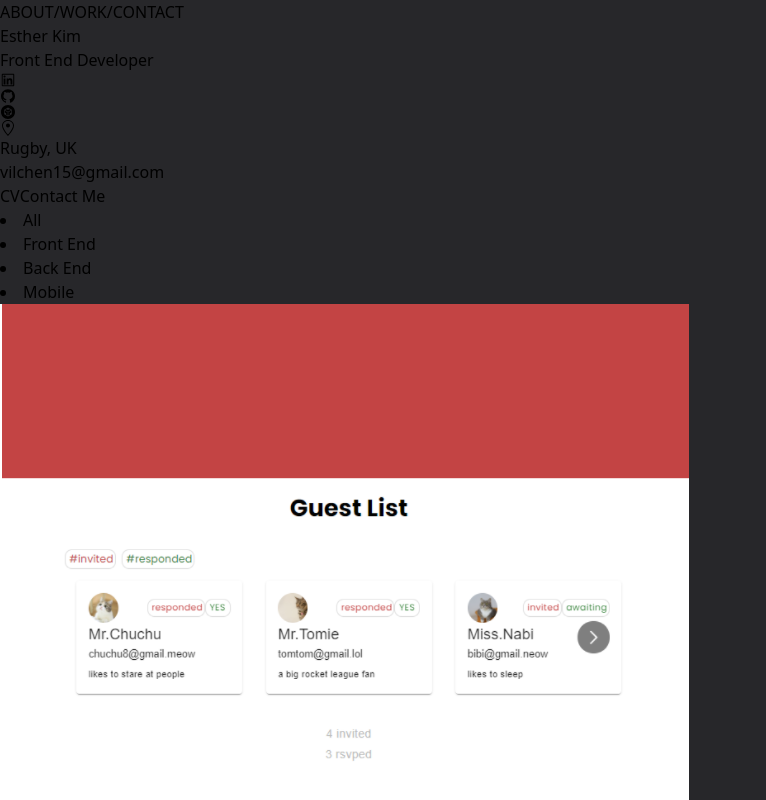
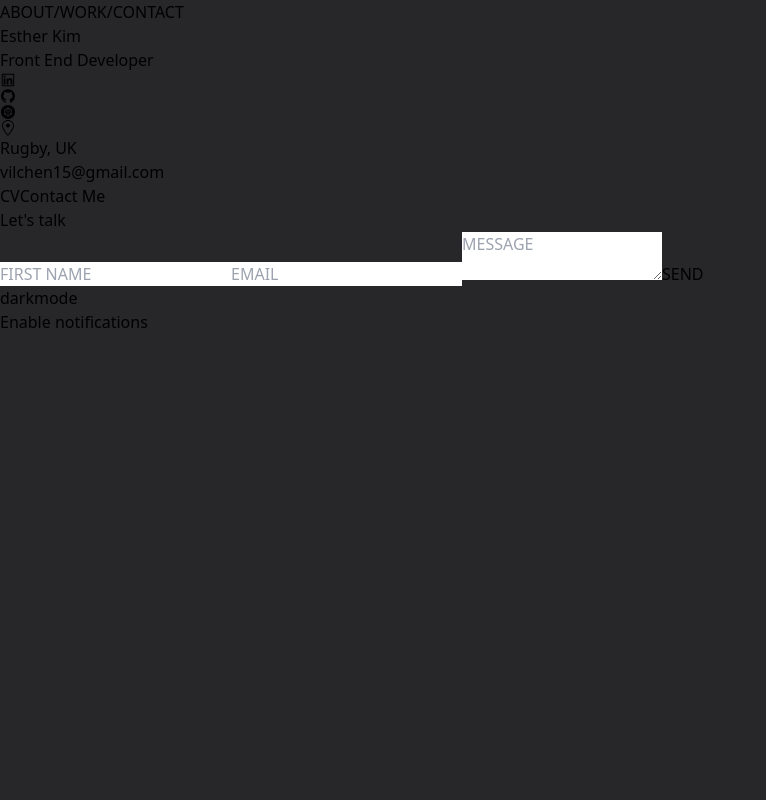
Before and after one commit to esther615kim/ek-portfolio, a React (Create React App) app: page / in a window 1280 px wide. Shown: the top 800 px of the page, without its empty margins (0-766 px from the left). Built offline with nearby package versions, Linux system fonts and the light colour scheme; a web font is replaced by a local one.

Commit message:
feat:add contact component view

```diff
--- a/src/App.tsx
+++ b/src/App.tsx
@@ -6,6 +6,7 @@ import Side from "./components/Side/Side";
 import CardContext from "./context/CardContext";
 import Theme from './components/Theme';
 import Work from './components/Cards/Work/index';
+import Contact from './components/Cards/Contact/index';
 
 
 function App() {
@@ -30,7 +31,8 @@ function App() {
         <Side />
       </div>
       <div className="col-span-12 p-5 rounded-r-lg bg-zinc-700 lg:col-span-9">
-        <Work/>
+        {/* <Work/> */}
+        <Contact />
        {/* {(card===undefined ||'about') && <About />}
        {(card==='work') && <Work />}
        {(card==='contact') && <Contact />} */}
--- a/src/components/Cards/Contact/index.tsx
+++ b/src/components/Cards/Contact/index.tsx
@@ -1,9 +1,24 @@
-import React from 'react'
 
-const Contact = () => {
+import {AiOutlineMail} from "react-icons/ai";
+export default function Contact() {
   return (
-    <div>index</div>
-  )
+    <div className="h-full p-5 md:p-20 ">
+      <div className="grid h-full pt-10 rounded-lg md:p-20 sm:pt-0 bg-zinc-800 justify-items-end">
+        {/* FORM */}
+      <div className="p-5 rounded-lg md:w-3/5 lg:w-3/5 xl:w-2/5 md:pt-10 bg-stone-200">
+        <h1 className="my-10 text-lg font-bold">Let's talk</h1>
+        <form action="submit">
+          <input className="w-full px-5 py-1 mb-5 rounded-md"type="text" placeholder="FIRST NAME" />
+          <input className="w-full px-5 py-1 mb-5 rounded-md" type="text" placeholder="EMAIL" />
+          <textarea className="w-full px-5 py-1 mb-5 rounded-md h-1/5" placeholder="MESSAGE"></textarea>
+          <button className="w-full px-5 py-1 mb-5 rounded-md shadow-md text-stone-100 hover:scale-95 font-poppins bg-zinc-700">
+           SEND
+          </button>
+        </form>
+      </div>
+
+      </div>
+
+    </div>
+  );
 }
-
-export default Contact;
--- a/src/components/Cards/Work/Navbar.tsx
+++ b/src/components/Cards/Work/Navbar.tsx
@@ -7,14 +7,14 @@ export const NavListItem: FunctionComponent<{value:Category|"All",handleSetCateg
     value, handleSetCategory
 })=>{
     return <li
-    className="cursor-pointer hover:text-red-400"
+    className="px-2 py-1 text-xs font-semibold text-red-400 rounded-lg cursor-pointer hover:text-white md:text-lg"
     onClick={()=>handleSetCategory(value)}
     >{value}</li>
 }
 
 const Navbar:FunctionComponent<{handleSetCategory:Function}> = (props) => {
   return (
-    <div className="flex py-2 pt-5 space-x-5 overflow-x-auto text-lg list-none text-stone-200 text-medium">
+    <div className="flex content-center justify-center py-2 pt-5 space-x-2 overflow-x-auto text-lg list-none text-stone-200 text-medium">
         <NavListItem value="All" {...props}/>
         <NavListItem value="Front End" {...props}/>
         <NavListItem value="Back End" {...props}/>
--- a/src/components/Cards/Work/ProjectCard.tsx
+++ b/src/components/Cards/Work/ProjectCard.tsx
@@ -27,10 +27,10 @@ const ProjectCard: FunctionComponent<{
     setDisplayDetails((prev) => !prev);
   };
   return (
-    <div className="text-stone-200 shadow-md bg-zinc-800 rounded-lg">
-      {/* details */}
+    <div className="rounded-lg shadow-md text-stone-200 bg-zinc-800">
+      {/* DETAILS */}
       {displayDetails && (
-        <div className="absolute grid md:grid-cols-2 top-0 left-0 z-1 h-auto w-full rounded-lg bg-zinc-800">
+        <div className="absolute top-0 left-0 z-20 grid w-full h-auto rounded-lg md:grid-cols-2 bg-zinc-800">
           <img src={image_url} alt={name} />
           <div className="relative pt-5 pb-10 md:pb-0 md:pt-10">
             <h3 className="mb-4 font-semibold md:text-lg">{name}</h3>
@@ -38,16 +38,16 @@ const ProjectCard: FunctionComponent<{
             <div>
               {technologies.map((item) => (
                 <span
-                  className="mx-1 text-xs bg-red-400 text-zinc-800 p-1 px-2 rounded-md"
+                  className="p-1 px-2 mx-1 text-xs bg-red-400 rounded-md text-zinc-800"
                   key={item}
                 >
                   {item}
                 </span>
               ))}
             </div>
-            <div className="md:absolute bottom-10 w-full grid grid-cols-2 px-2">
+            <div className="grid w-full grid-cols-2 px-2 md:absolute bottom-10">
               <a
-                className="flex items-center justify-center my-3 py-1 px-4 mx-5 space-x-2 bg-zinc-700 rounded-sm"
+                className="flex items-center justify-center px-4 py-1 mx-5 my-3 space-x-2 rounded-sm bg-zinc-700"
                 href={github_url}
               >
                 <AiFillGithub />
@@ -55,7 +55,7 @@ const ProjectCard: FunctionComponent<{
               </a>
 
               <a
-                className="flex items-center justify-center my-3 py-1 px-4 mx-5 space-x-2 bg-zinc-700 rounded-sm"
+                className="flex items-center justify-center px-4 py-1 mx-5 my-3 space-x-2 rounded-sm bg-zinc-700"
                 href={github_url}
               >
                 <AiOutlineFundProjectionScreen />
@@ -72,15 +72,17 @@ const ProjectCard: FunctionComponent<{
           </button>
         </div>
       )}
-      <div>
+      {/* CARD */}
+      <div className="relative">
         <img
-          className="object-cover h-50 w-100 cursor-pointer rounded-sm"
+          className="z-10 object-cover rounded-lg cursor-pointer hover:bg-zinc-800 hover:z-0 hover:opacity-50 h-50 w-100"
           src={image_url}
           alt={name}
           onClick={handleClickShowDetails}
         />
-        <p className="p-2"> {name}</p>
+        <p style={{transform:"translate(-50%,-50%)"}}className="absolute z-0 w-full text-lg font-semibold text-white inset-2/4 "> {name}</p>
       </div>
+
     </div>
   );
 };
--- a/src/components/Menu.tsx
+++ b/src/components/Menu.tsx
@@ -4,6 +4,7 @@ import CardContext from '../context/CardContext';
 const Menu = () => {
 
   const {setCardItem}:{setCardItem:any} = useContext(CardContext);
+
   const handleClickCard = (e)=>{
     e.preventDefault();
     setCardItem(prev => e.target.value);
@@ -13,19 +14,19 @@ const Menu = () => {
       <button
       value="about"
       onClick={handleClickCard}
-      className="hover:text-red-400 mx-2 font-medium">ABOUT
+      className="mx-2 font-medium hover:text-red-400">ABOUT
       </button>
       <span>/</span>
       <button
       value="work"
       onClick={handleClickCard}
-      className="hover:text-red-400 mx-2 font-medium">WORK
+      className="mx-2 font-medium hover:text-red-400">WORK
       </button>
       <span>/</span>
       <button
       value="contact"
       onClick={handleClickCard}
-      className="hover:text-red-400 mx-2 font-medium">CONTACT
+      className="mx-2 font-medium hover:text-red-400">CONTACT
       </button>
 
 
```
